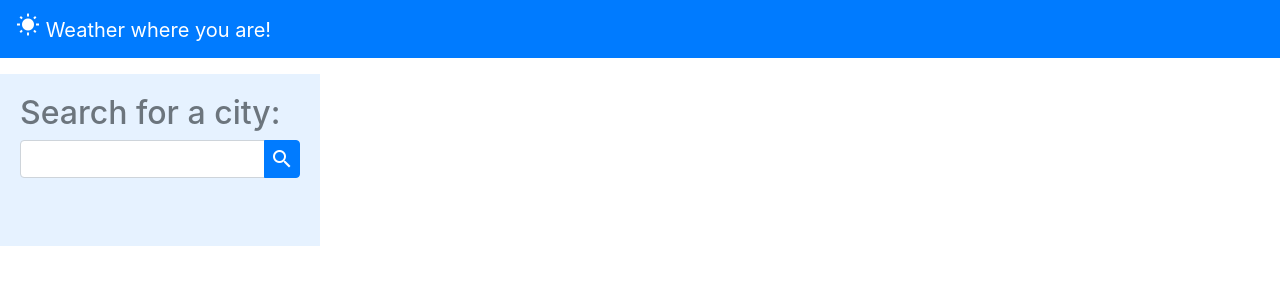
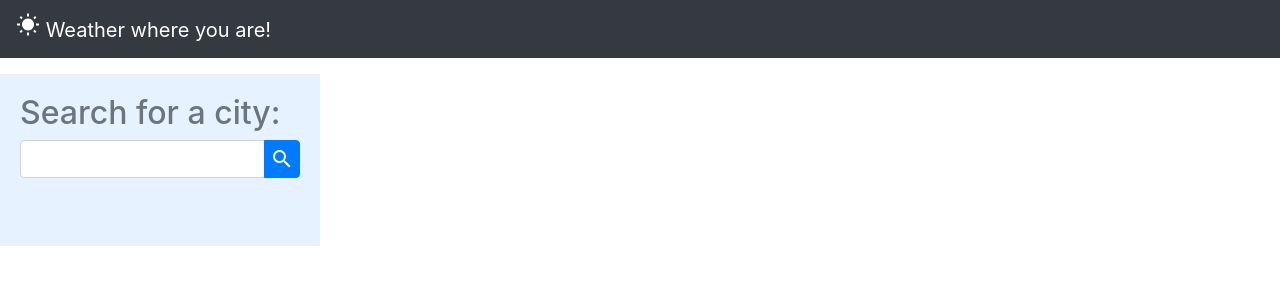
Before and after one commit to cynthiarich/weather-dashboard, a plain HTML site: page index.html in a window 1280 px wide. Drawn offline with nearby package versions, Linux system fonts and the light colour scheme.

Commit message:
make navbar less colorful

```diff
--- a/index.html
+++ b/index.html
@@ -17,7 +17,7 @@
 </head>
 
 <body>
-    <nav class="navbar navbar-dark bg-primary">
+    <nav class="navbar navbar-dark bg-dark">
         <a class="navbar-brand" href="#">
             <i class="material-icons">wb_sunny</i>&nbsp;Weather where you are!</a>
     </nav>
```
